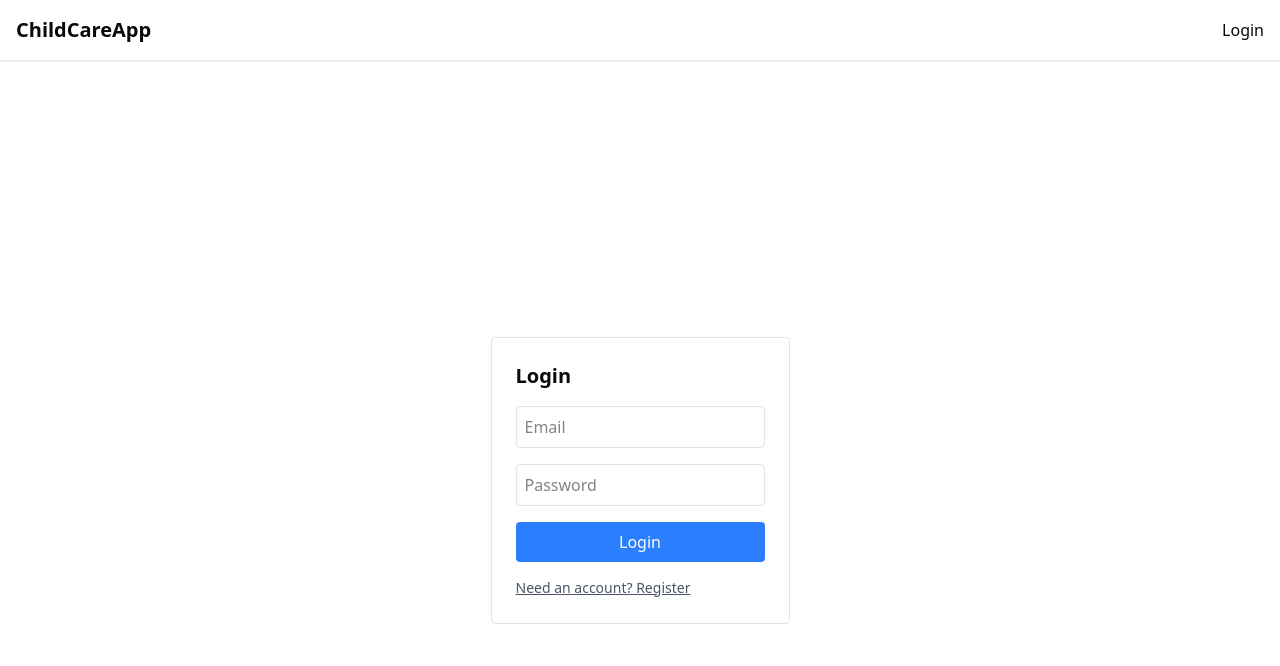
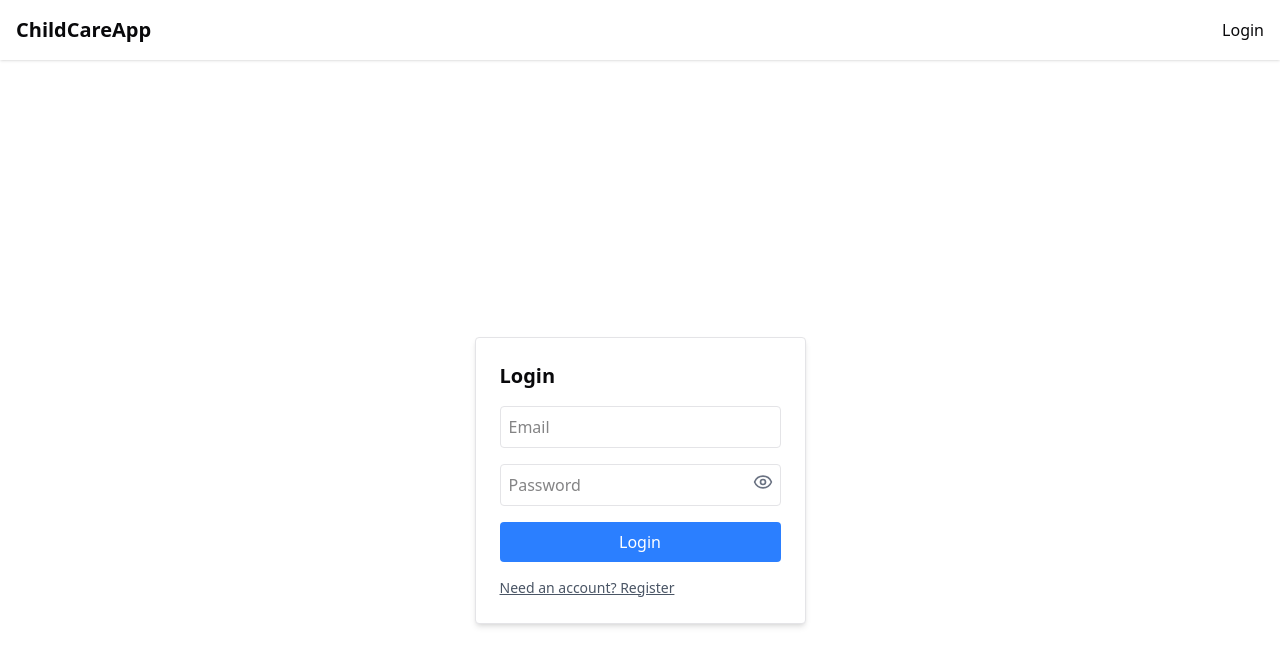
Before and after one commit to DevynJohnson/childcareDailyLog, a Next.js app in the folder childcare_daily_log/: page /auth in a window 1280 px wide. Shown: the top 666 px of the page. Built offline with nearby package versions, Linux system fonts and the light colour scheme; no server answers.

Commit message:
Adding password requirements - 8 characters, one upper and one lowercase letter, one special character. Displays on register screen after user begins typing password.

```diff
--- a/childcare_daily_log/src/components/AuthForm.tsx
+++ b/childcare_daily_log/src/components/AuthForm.tsx
@@ -16,6 +16,7 @@ import {
   deleteDoc,
 } from 'firebase/firestore';
 import { useAuth } from '@/context/AuthContext';
+import { Eye, EyeOff, CheckCircle, XCircle } from 'lucide-react';
 
 async function registerUser(email: string, password: string) {
   const userCred = await createUserWithEmailAndPassword(auth, email, password);
@@ -47,6 +48,15 @@ export default function AuthForm() {
   const [isLogin, setIsLogin] = useState(true);
   const [email, setEmail] = useState('');
   const [password, setPassword] = useState('');
+  const [passwordVisible, setPasswordVisible] = useState(false);
+  const [passwordTouched, setPasswordTouched] = useState(false);
+  const [passwordValidations, setPasswordValidations] = useState({
+    length: false,
+    uppercase: false,
+    lowercase: false,
+    specialChar: false,
+  });
+
   const router = useRouter();
   const { user, role, loading } = useAuth();
 
@@ -58,9 +68,25 @@ export default function AuthForm() {
     }
   }, [user, role, router]);
 
+  useEffect(() => {
+    setPasswordValidations({
+      length: password.length >= 8,
+      uppercase: /[A-Z]/.test(password),
+      lowercase: /[a-z]/.test(password),
+      specialChar: /[^A-Za-z0-9]/.test(password),
+    });
+  }, [password]);
+
+  const isPasswordValid = Object.values(passwordValidations).every(Boolean);
+
   const handleSubmit = async (e: React.FormEvent) => {
     e.preventDefault();
     try {
+      if (!isLogin && !isPasswordValid) {
+        alert('Password must meet all the listed requirements.');
+        return;
+      }
+
       if (isLogin) {
         await signInWithEmailAndPassword(auth, email, password);
         alert('Logged in!');
@@ -77,7 +103,6 @@ export default function AuthForm() {
     }
   };
 
-  // 🌀 Show spinner while loading auth state
   if (loading) {
     return (
       <div className="flex items-center justify-center h-screen">
@@ -86,11 +111,12 @@ export default function AuthForm() {
     );
   }
 
+  const getIcon = (condition: boolean) =>
+    condition ? <CheckCircle className="text-green-600 w-4 h-4" /> : <XCircle className="text-red-600 w-4 h-4" />;
+
   return (
-    <div className="max-w-md mx-auto mt-10 p-6 border rounded">
-      <h2 className="text-xl font-bold mb-4">
-        {isLogin ? 'Login' : 'Register'}
-      </h2>
+    <div className="max-w-md mx-auto mt-10 p-6 border rounded shadow-md bg-white">
+      <h2 className="text-xl font-bold mb-4">{isLogin ? 'Login' : 'Register'}</h2>
       <form onSubmit={handleSubmit} className="flex flex-col gap-4">
         <input
           type="email"
@@ -100,15 +126,51 @@ export default function AuthForm() {
           className="p-2 border rounded"
           required
         />
-        <input
-          type="password"
-          value={password}
-          onChange={e => setPassword(e.target.value)}
-          placeholder="Password"
-          className="p-2 border rounded"
-          required
-        />
-        <button type="submit" className="bg-blue-500 text-white py-2 rounded">
+
+        <div className="relative">
+          <input
+            type={passwordVisible ? 'text' : 'password'}
+            value={password}
+            onChange={e => {
+              setPassword(e.target.value);
+              setPasswordTouched(true);
+            }}
+            placeholder="Password"
+            className="p-2 border rounded w-full pr-10"
+            required
+          />
+          <button
+            type="button"
+            onClick={() => setPasswordVisible(!passwordVisible)}
+            className="absolute right-2 top-2 text-gray-500"
+            aria-label="Toggle password visibility"
+          >
+            {passwordVisible ? <EyeOff size={20} /> : <Eye size={20} />}
+          </button>
+        </div>
+
+        {!isLogin && passwordTouched && (
+          <div className="text-sm bg-gray-50 p-3 rounded-md border space-y-1">
+            <div className="flex items-center gap-2">
+              {getIcon(passwordValidations.length)}
+              <span>At least 8 characters</span>
+            </div>
+            <div className="flex items-center gap-2">
+              {getIcon(passwordValidations.uppercase)}
+              <span>At least 1 uppercase letter</span>
+            </div>
+            <div className="flex items-center gap-2">
+              {getIcon(passwordValidations.lowercase)}
+              <span>At least 1 lowercase letter</span>
+            </div>
+            <div className="flex items-center gap-2">
+              {getIcon(passwordValidations.specialChar)}
+              <span>At least 1 special character</span>
+            </div>
+          </div>
+        )}
+
+        <button type="submit" className="bg-blue-500 text-white py-2 rounded hover:bg-blue-600 transition">
           {isLogin ? 'Login' : 'Register'}
         </button>
       </form>
```
